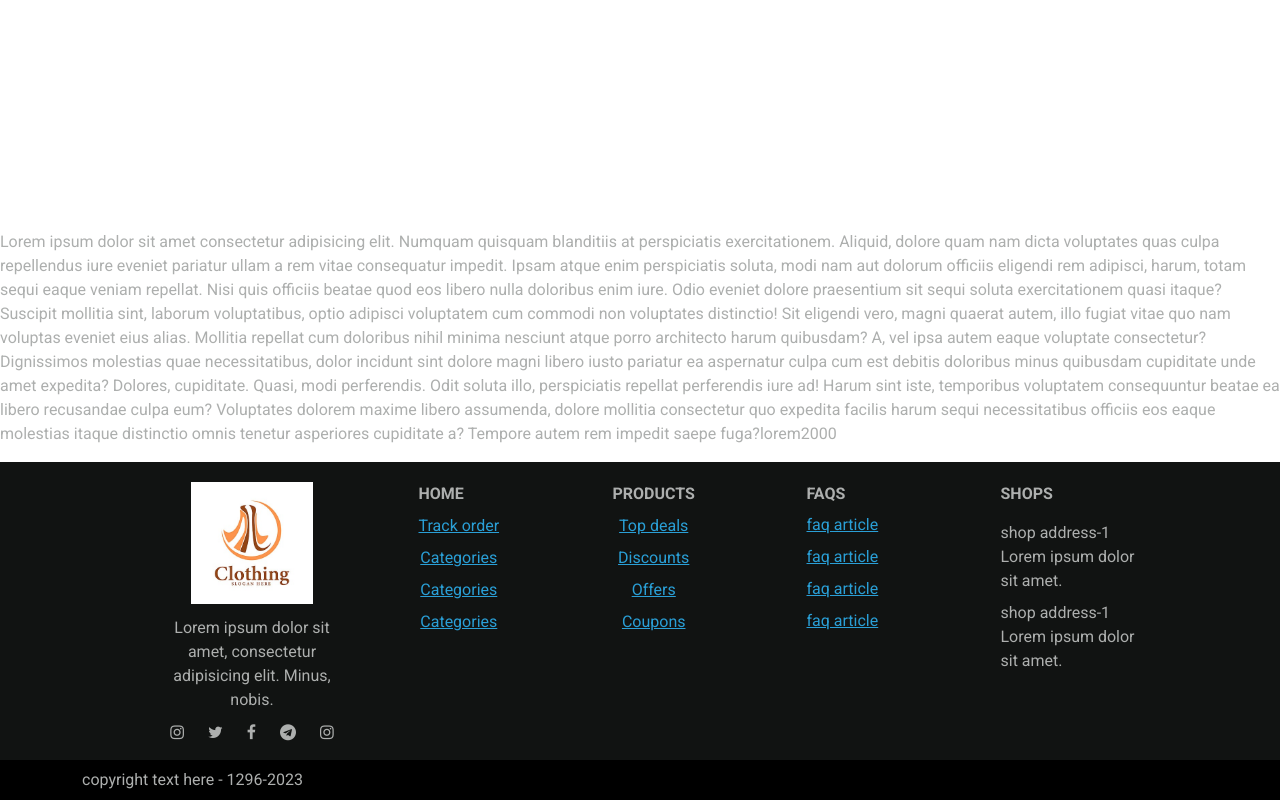
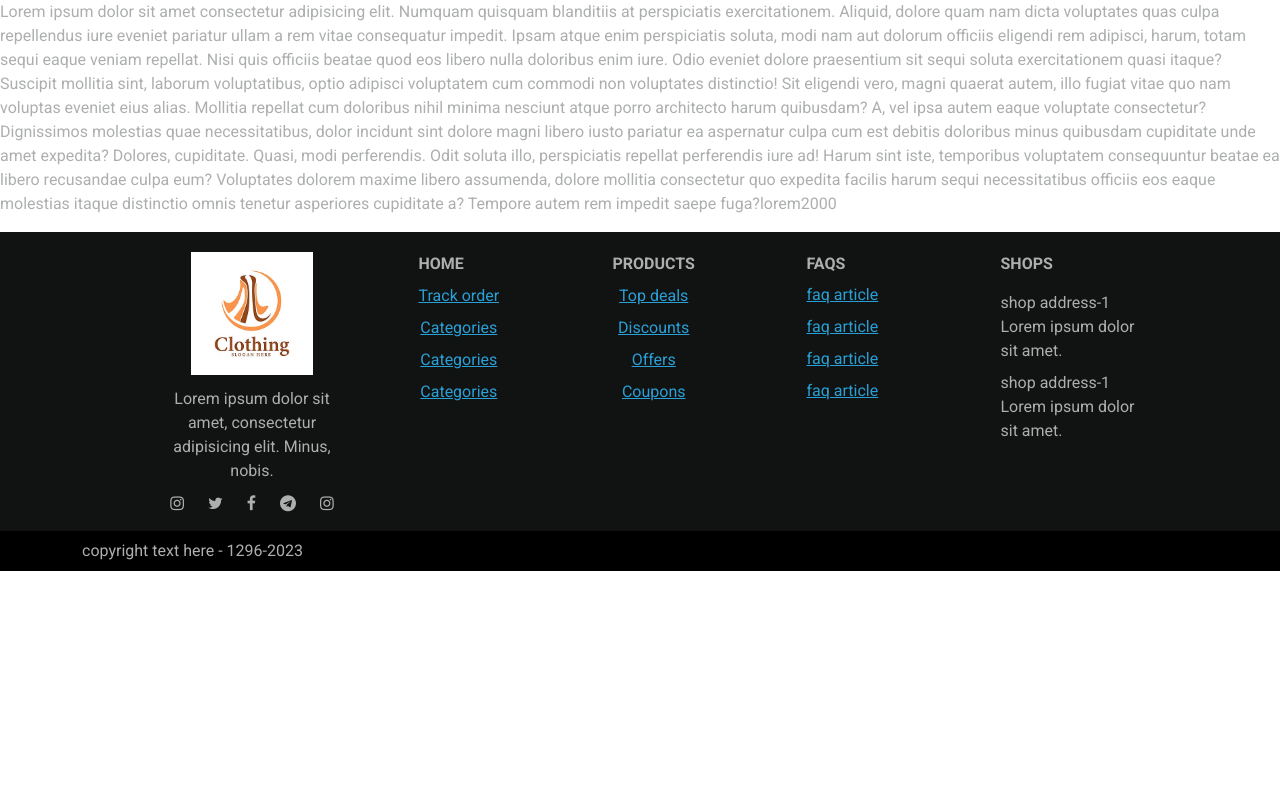
Before and after one commit to jay050305/Responsive-footer, a plain HTML site: page index.html in a window 1280 px wide. Drawn offline with nearby package versions, Linux system fonts and the light colour scheme; a web font is replaced by a local one.

Commit message:
Add files via upload

```diff
--- a/style.css
+++ b/style.css
@@ -4,12 +4,7 @@
 body{
     margin: 0;
     background: #fff;
-    /* Below part should be romeved in actual project*/
-    display: flex;
-    height: 100vh;
-    justify-content: end;
-    flex-direction: column;
-    /* Above part should be romeved in actual project*/
+
 }
 footer{
     width: 100vw;
```
